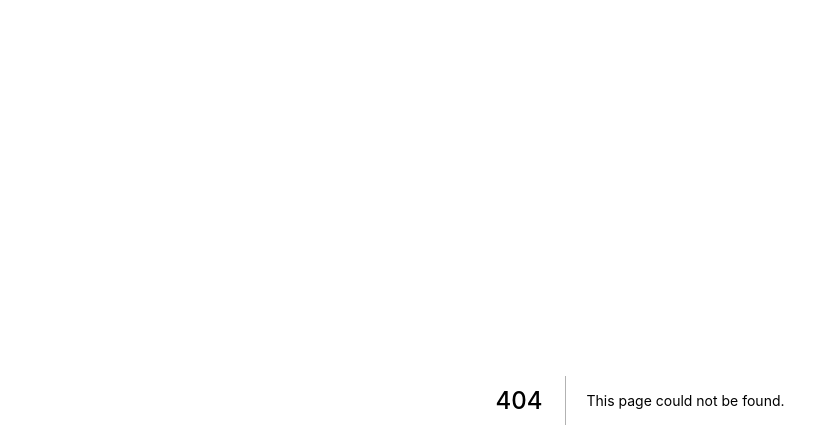
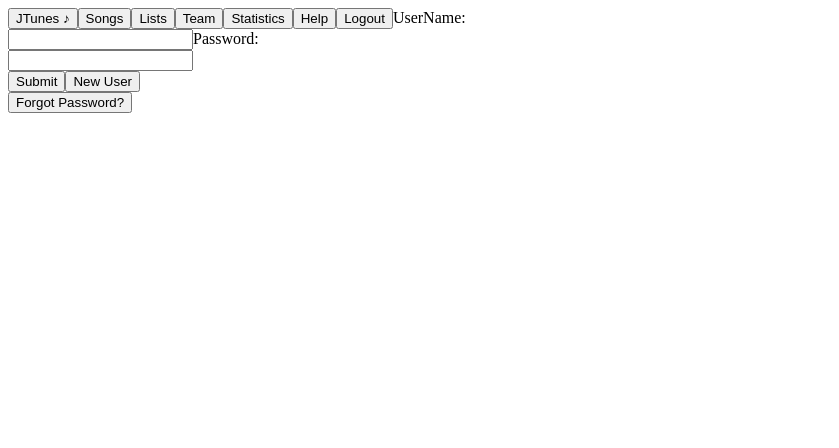
Before and after one commit to Logansummers18/CS-495-Capston-Project, a Next.js app in the folder J-Tunes/: page /login in a window 1280 px wide. Before the commit this address had no page. Shown: the top 448 px of the page, without its empty margins (0-839 px from the left). Built offline with nearby package versions, Linux system fonts and the light colour scheme.

Commit message:
Add login page

```diff
--- /dev/null
+++ b/J-Tunes/pages/login.js
@@ -0,0 +1,23 @@
+function Login(){
+    return(<div id="headerDiv">
+    <button id="jTunesButton" class="header" onclick="location.href='mainPage.html';">JTunes ♪</button>
+    <button id="hSongs" class="header" onclick="location.href='songsPage.html';">Songs</button>
+    <button id="hLists" class="header">Lists</button>
+    <button id="hTeam" class="header">Team</button>
+    <button id="hStats" class="header">Statistics</button>
+    <button id="help" class="header">Help</button>
+    <button id="logout" class="header"  onclick="location.href='loginPage.html';">Logout</button>
+
+    <label for="userName">UserName: </label><br></br>
+    <input type="text" id="userName"></input>
+
+    <label for="password">Password: </label><br></br>
+    <input type="password" id="password"></input><br></br>
+    <input type="submit" ></input>
+
+    <input type="button" id="newUser" value="New User"></input><br></br>
+    <input type="button" id="forgotPassword" value="Forgot Password?"></input>
+</div>)
+}
+
+export default Login
```
